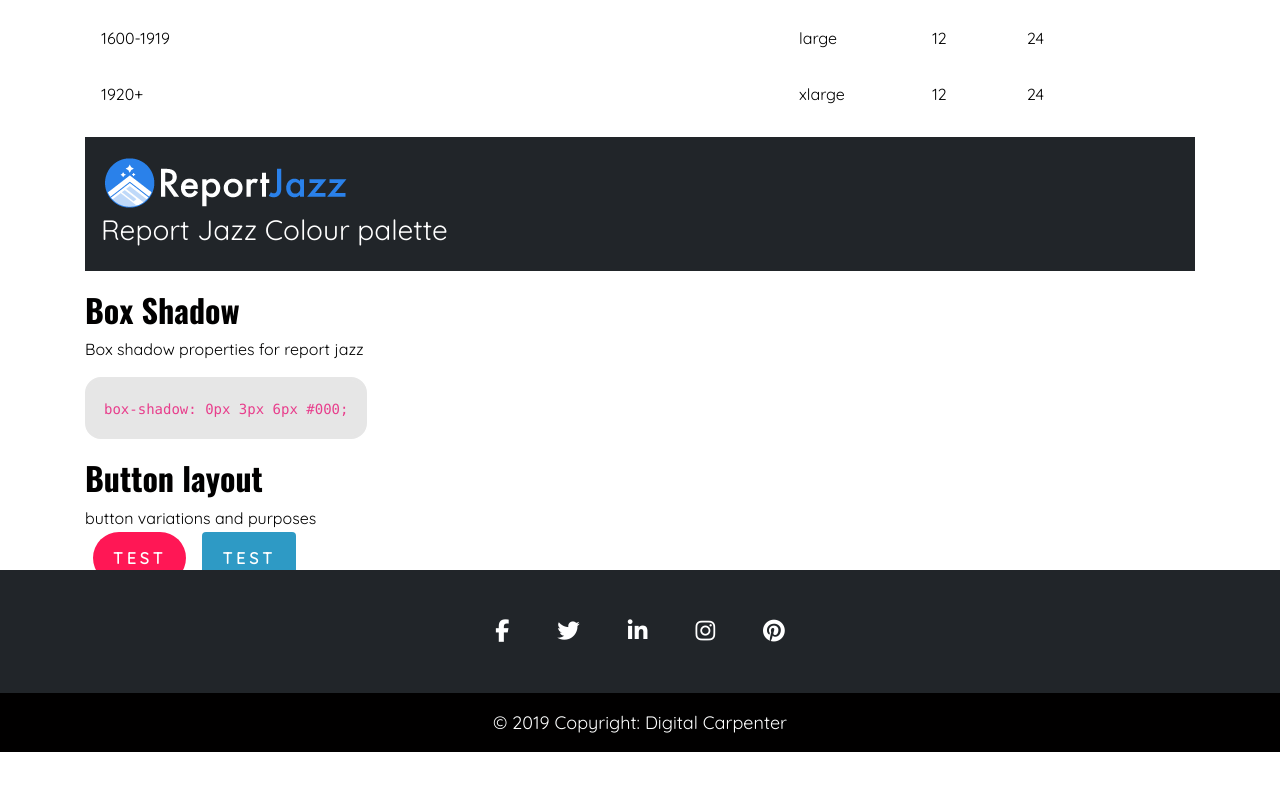
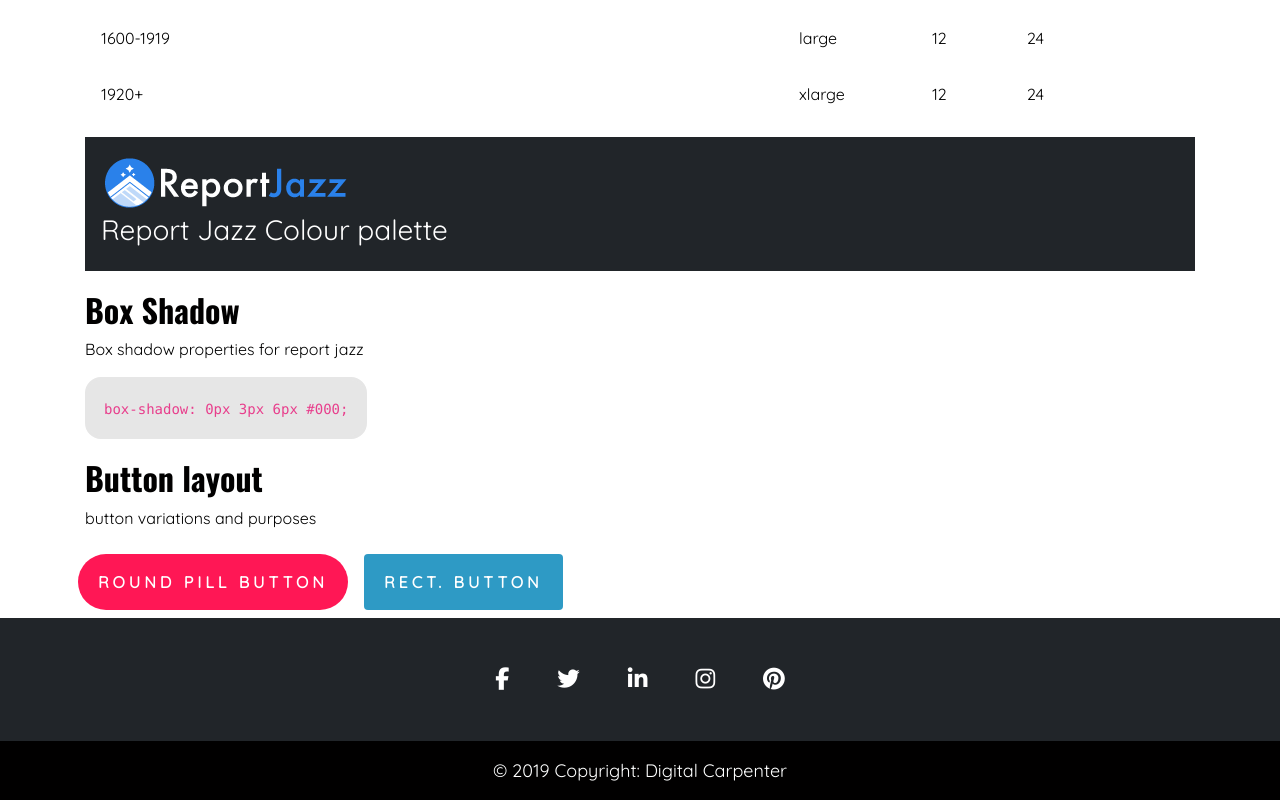
Before and after one commit to u-w0t-m8/DesignSystem, a React (Create React App) app: page /layout in a window 1280 px wide. Shown: the part 1676-2476 px from the top of the page. Before the commit the page ends 2428 px from the top, so only its background shows below. Built offline with nearby package versions, Linux system fonts and the light colour scheme.

Commit message:
Button style update

```diff
--- a/src/Assets/scss/_config.scss
+++ b/src/Assets/scss/_config.scss
@@ -51,18 +51,19 @@ $radius: 4px;
 $decorativeSize1: 4em;
 
 $headerFont1: "Permanent Marker", cursive;
-$bodyFont: "Quicksand", sans-serif;
 $headerFont3: "Oswald", sans-serif;
 $headerFont4: "Raleway", sans-serif;
 $headerFont5: "Titillium Web", sans-serif;
 $headerFont6: "Dosis", sans-serif;
 $headerFont7: "Josefin Sans", sans-serif;
 
+$bodyFont: "Quicksand", sans-serif;
+
 //NORMAL
 $standardRadius: $standardSpacing;
 
 body {
-  font-family: $bodyFont; //"Roboto", sans-serif;
+  font-family: $bodyFont; //"Roboto", sans-serif; //
   font-size: 18px;
   color: $black;
   font-weight: 400;
--- a/src/Assets/scss/buttons.scss
+++ b/src/Assets/scss/buttons.scss
@@ -3,13 +3,15 @@
 .button {
   padding: $standardSpacing;
   border-radius: 50px;
-  max-width: 200px;
+  min-width: 120px;
   margin: 0.5em;
+  text-align: center;
   .label {
     padding: 0.25em;
     text-align: center;
     text-transform: uppercase;
     color: $white !important;
+    font-family: $bodyFont;
     font-weight: 700;
     letter-spacing: 0.25em;
   }
@@ -17,14 +19,16 @@
 
 .rekt-button {
   padding: $standardSpacing;
-  max-width: 200px;
+  min-width: 120px;
   border-radius: 4px;
   margin: 0.5em;
+  text-align: center;
 
   .label {
     padding: 0.25em;
     text-align: center;
     text-transform: uppercase;
+    font-family: $bodyFont;
     color: $white !important;
     font-weight: 700;
     letter-spacing: 0.25em;
--- a/src/Components/pages/layout.jsx
+++ b/src/Components/pages/layout.jsx
@@ -66,8 +66,18 @@ class Layout extends Component {
             <div className="content">
               <h2>Button layout</h2>
               <p>button variations and purposes</p>
-              <PillButton label={"test"} buttonbg={"#ff1755"} color={"#fff"} />
-              <RektButton label={"test"} buttonbg={"#2e9ac5"} color={"#fff"} />
+              <div className="row">
+                <PillButton
+                  label={"Round Pill BUtton"}
+                  buttonbg={"#ff1755"}
+                  color={"#fff"}
+                />
+                <RektButton
+                  label={"rect. button"}
+                  buttonbg={"#2e9ac5"}
+                  color={"#fff"}
+                />
+              </div>
             </div>
           </div>
         </div>
```
Also changed, not shown: src/Assets/css/default.min.css.
